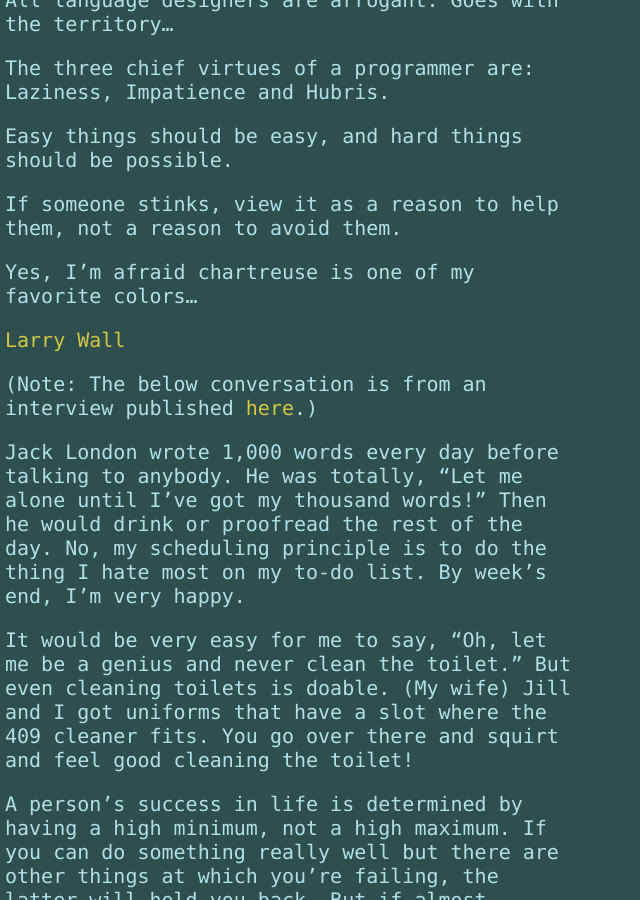
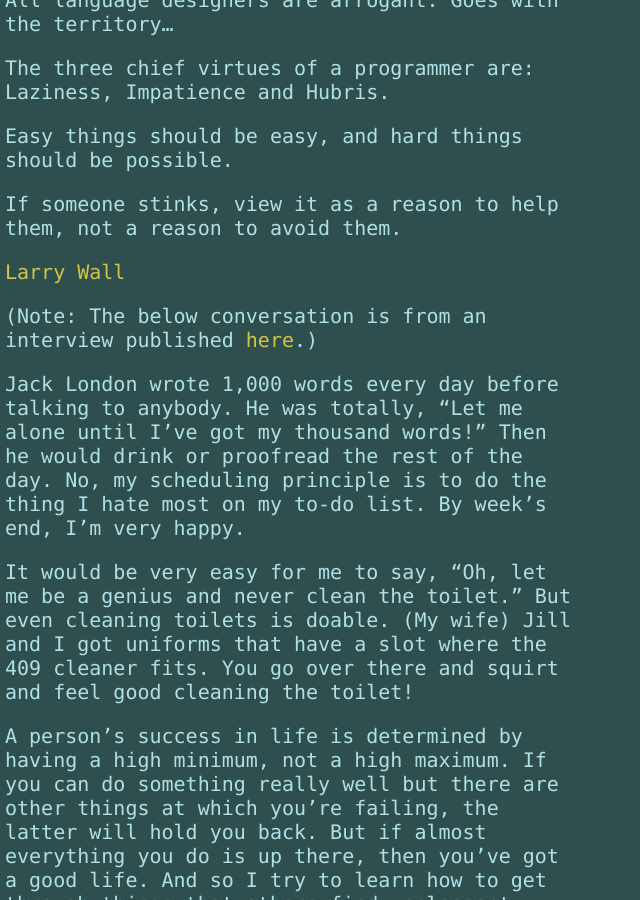
Before and after one commit to codesurfers/codesurfers.github.io, a Jekyll site: the page built from quotes/index.md, in a window 1280 px wide and 900 px high, scrolled down 1633 px. Shown: the whole window, without its empty margins (0-640 px from the left). Built offline with Jekyll 4.4.1, drawn with Linux system fonts in a browser that asks for light colours.

Commit message:
Update LW quote

```diff
--- a/quotes/index.md
+++ b/quotes/index.md
@@ -61,8 +61,6 @@
 
 If someone stinks, view it as a reason to help them, not a reason to avoid them.
 
-Yes, I'm afraid chartreuse is one of my favorite colors...
-
 [Larry Wall](https://en.wikipedia.org/wiki/Larry_Wall)
 
 (Note: The below conversation is from an interview published
```
